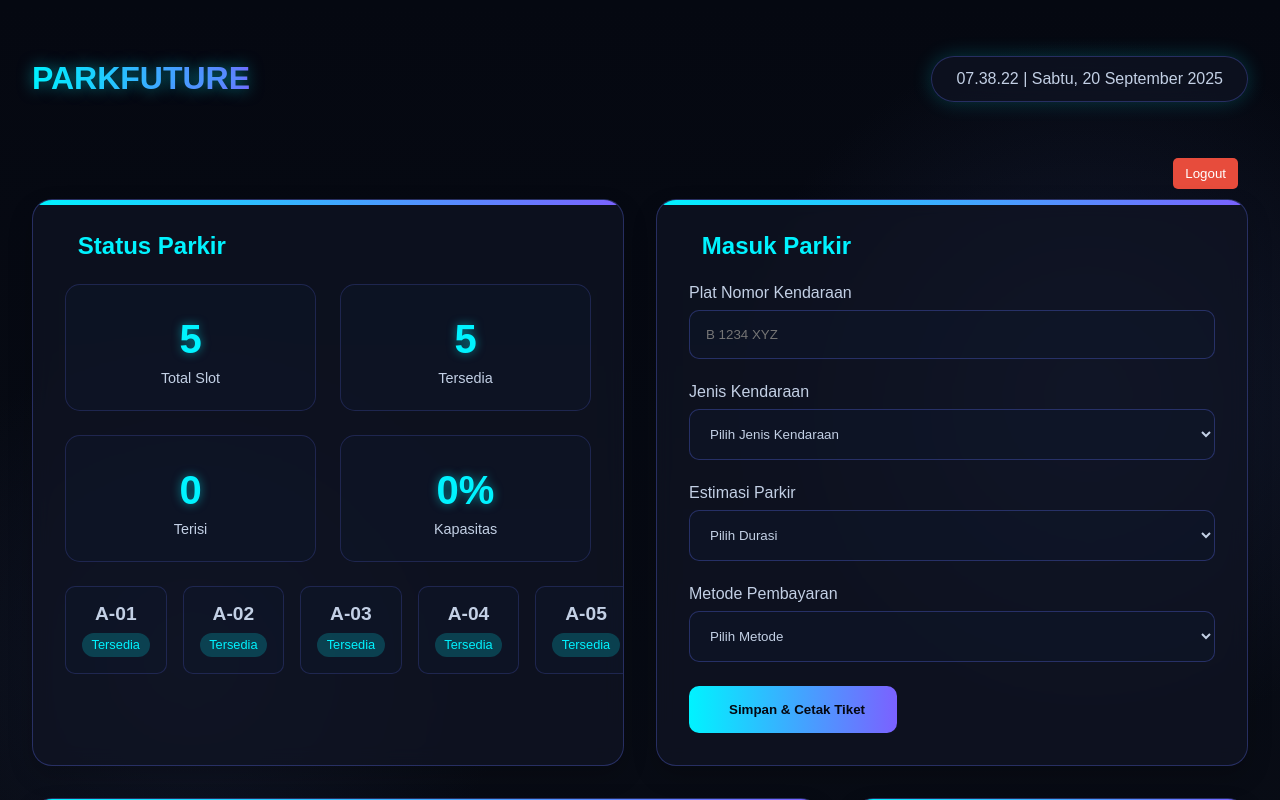
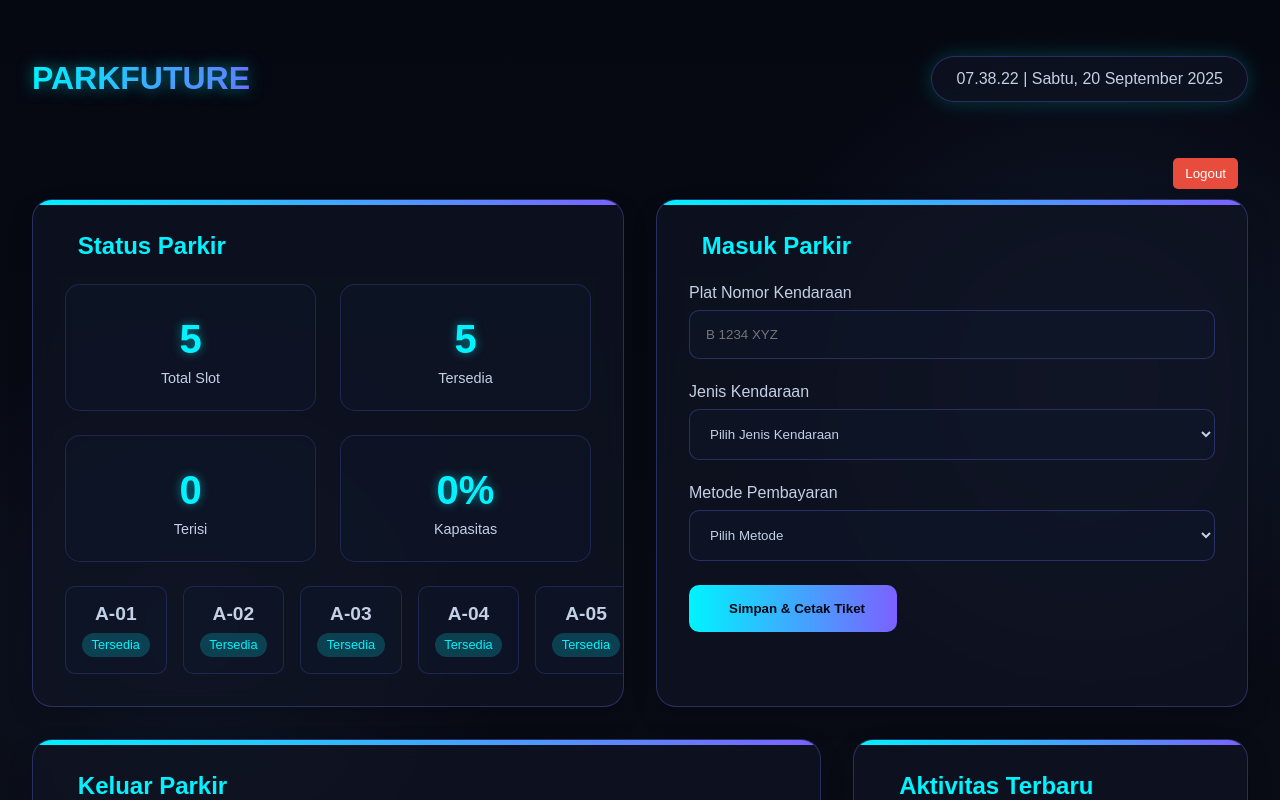
Before and after one commit to nfrhndn/finalproject-sem3-wad, a React (Vite) app: page /dashboard in a window 1280 px wide. Shown: the top 800 px of the page. Built offline with nearby package versions, Linux system fonts and the light colour scheme.

Commit message:
estimasi parkir

```diff
--- a/src/Dashboard.tsx
+++ b/src/Dashboard.tsx
@@ -59,7 +59,6 @@ export default function Dashboard() {
   function handleCheckin(
     nomorPolisi: string,
     jenisKendaraan: string,
-    estimasiJam: number,
     metode: string
   ) {
     const slotIndex = slots.findIndex((s) => !s.occupied);
@@ -86,7 +85,7 @@ export default function Dashboard() {
     setLogs((prev) => [
       {
         time: new Date().toLocaleTimeString("id-ID"),
-        message: `Kendaraan ${jenisKendaraan.toUpperCase()} ${nomorPolisi} masuk ke slot ${slotId}, tiket: ${ticketCode}, estimasi: ${estimasiJam} jam, metode: ${metode}`,
+        message: `Kendaraan ${jenisKendaraan.toUpperCase()} ${nomorPolisi} masuk ke slot ${slotId}, tiket: ${ticketCode}, metode: ${metode}`,
       },
       ...prev,
     ]);
--- a/src/components/FormCheckin.tsx
+++ b/src/components/FormCheckin.tsx
@@ -2,7 +2,6 @@ interface FormCheckinProps {
   onCheckin: (
     nomorPolisi: string,
     jenisKendaraan: string,
-    estimasiJam: number,
     metode: string //
   ) => void;
 }
@@ -13,15 +12,14 @@ export default function FormCheckin({ onCheckin }: FormCheckinProps) {
     const formData = new FormData(e.currentTarget);
     const platNomor = formData.get("plat-nomor") as string;
     const jenis = formData.get("jenis-kendaraan") as string;
-    const estimasi = parseInt(formData.get("estimasi-jam") as string, 10);
     const metode = formData.get("metode-bayar") as string; //
 
-    if (!platNomor || !jenis || isNaN(estimasi) || !metode) {
-      alert("Plat nomor, jenis kendaraan, estimasi jam, dan metode wajib diisi!");
+    if (!platNomor || !jenis || !metode) {
+      alert("Plat nomor, jenis kendaraan, dan metode wajib diisi!");
       return;
     }
 
-    onCheckin(platNomor.toUpperCase(), jenis, estimasi, metode);
+    onCheckin(platNomor.toUpperCase(), jenis, metode);
     e.currentTarget.reset();
   }
 
@@ -45,17 +43,6 @@ export default function FormCheckin({ onCheckin }: FormCheckinProps) {
           </select>
         </div>
         <div className="form-group">
-          <label htmlFor="estimasi-jam">Estimasi Parkir</label>
-          <select id="estimasi-jam" name="estimasi-jam" className="form-control" required>
-            <option value="">Pilih Durasi</option>
-            <option value="1">1 Jam</option>
-            <option value="2">2 Jam</option>
-            <option value="3">3 Jam</option>
-            <option value="4">4 Jam</option>
-            <option value="5">5 Jam</option>
-          </select>
-        </div>
-        <div className="form-group">
           <label htmlFor="metode-bayar">Metode Pembayaran</label>
           <select id="metode-bayar" name="metode-bayar" className="form-control" required>
             <option value="">Pilih Metode</option>
```
